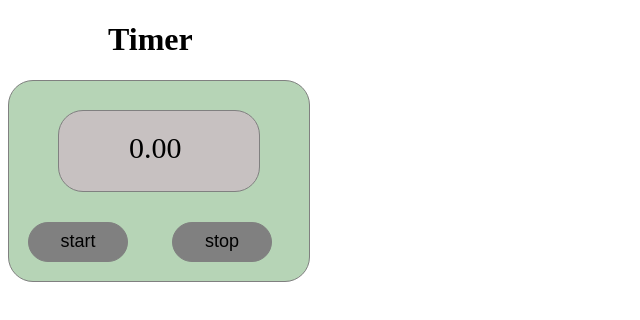
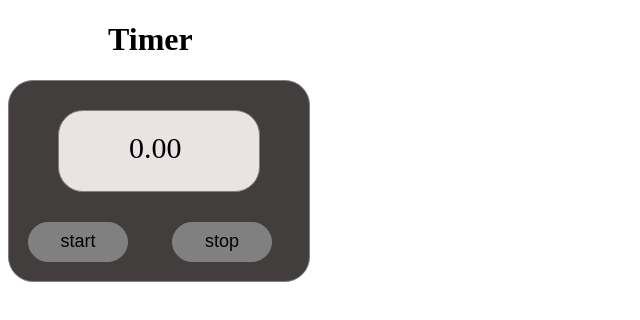
Before and after one commit to dareunk/timer, a plain HTML site: page timer.html in a window 1280 px wide. Shown: the whole page, without its empty margins (0-640 px from the left). Drawn offline with Linux system fonts and the light colour scheme.

Commit message:
second commit

```diff
--- a/timer.css
+++ b/timer.css
@@ -6,7 +6,7 @@ h1{
     width: 300px;
     height:200px;
     border-radius:25px;
-    background-color:rgb(182, 212, 182);
+    background-color:rgba(58, 53, 53, 0.952);
     border:1px solid gray;
     position:absolute;
 }
@@ -15,7 +15,7 @@ h1{
     height:80px;
     position:relative;
     border-radius:25px;
-    background-color:rgb(199, 193, 193);
+    background-color:rgb(235, 227, 227);
     border:1px solid gray;
     top:30px;
     left:50px;
@@ -32,7 +32,7 @@ p{
     top:60px;
     left:20px;
     border-radius:25px;
-    background-color:gray;
+    background-color: gray;
     border:1px solid gray;
     font-size:large;
     position:relative;
```
